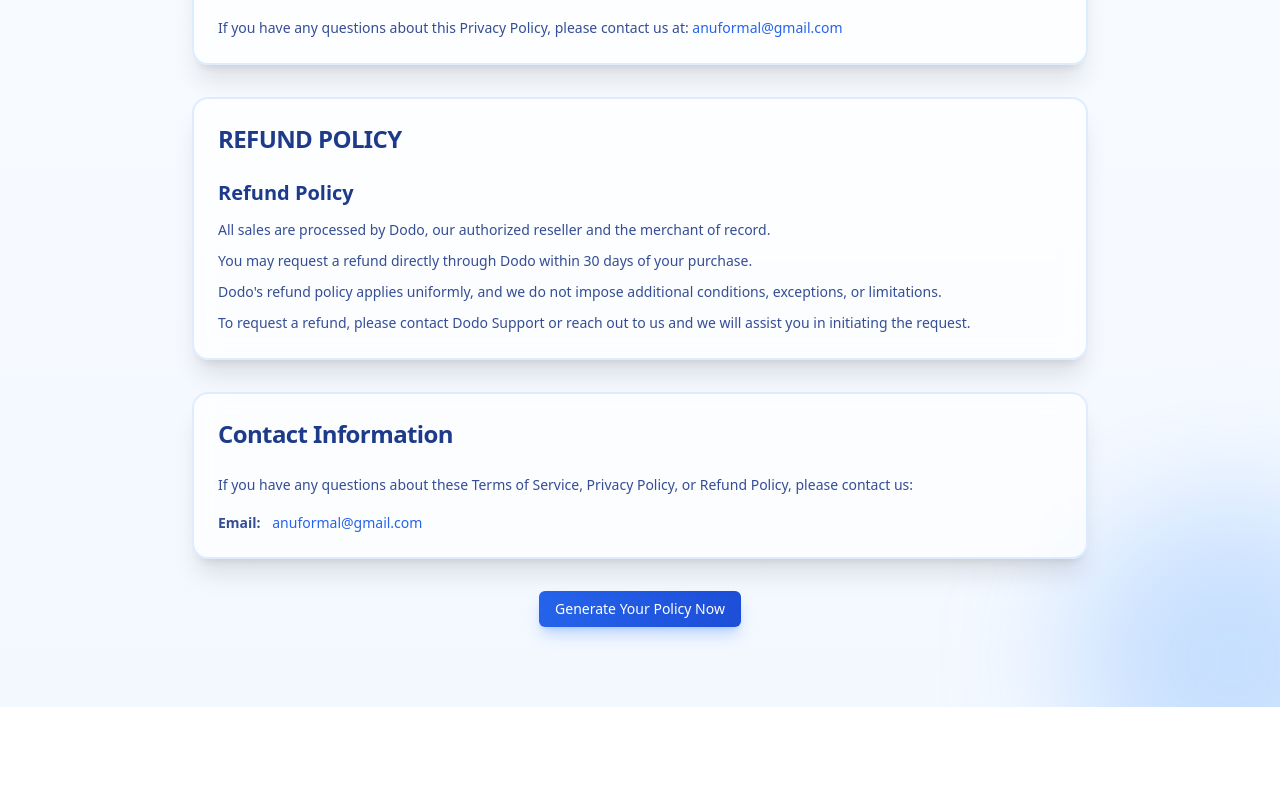
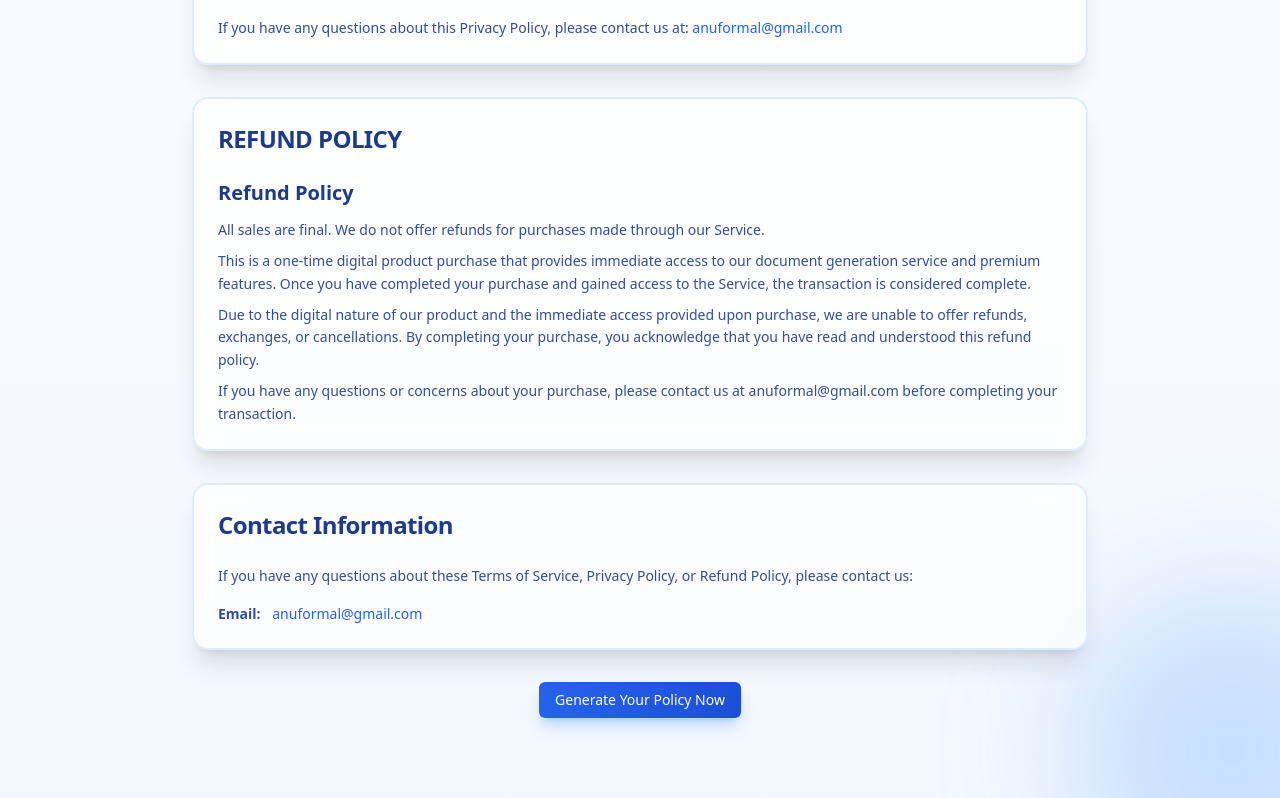
Before and after one commit to AK5200/ultrafastutilities, a Next.js app: page /terms in a window 1280 px wide. Shown: the part 4612-5410 px from the top of the page. Before the commit the page ends 5319 px from the top, so only its background shows below. Built offline with nearby package versions, Linux system fonts and the light colour scheme; no server answers.

Commit message:
Update refund policy to state no refunds for one-time digital product

```diff
--- a/app/terms/page.tsx
+++ b/app/terms/page.tsx
@@ -289,16 +289,16 @@ export default function TermsPage() {
             <div>
               <h2 className="text-xl font-semibold mb-3 text-blue-900">Refund Policy</h2>
               <p className="text-sm leading-relaxed">
-                All sales are processed by Dodo, our authorized reseller and the merchant of record.
+                All sales are final. We do not offer refunds for purchases made through our Service.
               </p>
               <p className="text-sm leading-relaxed mt-2">
-                You may request a refund directly through Dodo within 30 days of your purchase.
+                This is a one-time digital product purchase that provides immediate access to our document generation service and premium features. Once you have completed your purchase and gained access to the Service, the transaction is considered complete.
               </p>
               <p className="text-sm leading-relaxed mt-2">
-                Dodo's refund policy applies uniformly, and we do not impose additional conditions, exceptions, or limitations.
+                Due to the digital nature of our product and the immediate access provided upon purchase, we are unable to offer refunds, exchanges, or cancellations. By completing your purchase, you acknowledge that you have read and understood this refund policy.
               </p>
               <p className="text-sm leading-relaxed mt-2">
-                To request a refund, please contact Dodo Support or reach out to us and we will assist you in initiating the request.
+                If you have any questions or concerns about your purchase, please contact us at {contactEmail} before completing your transaction.
               </p>
             </div>
           </CardContent>
```
